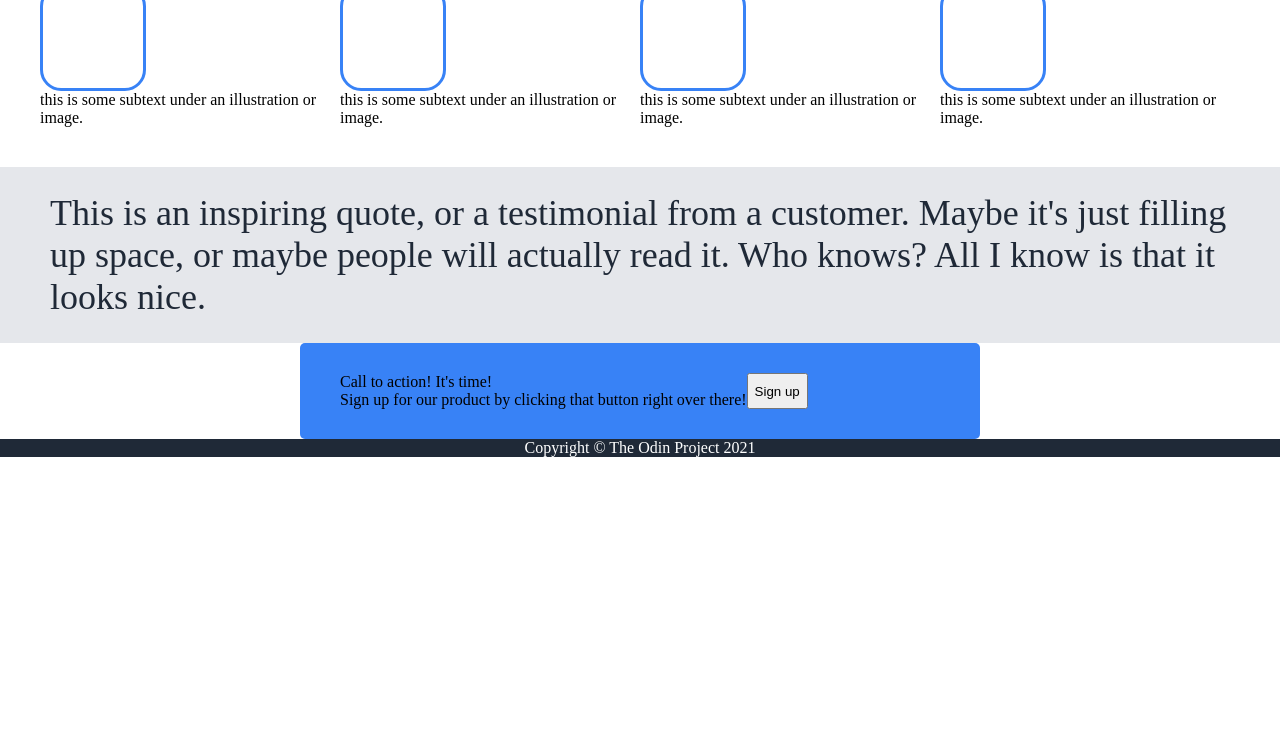
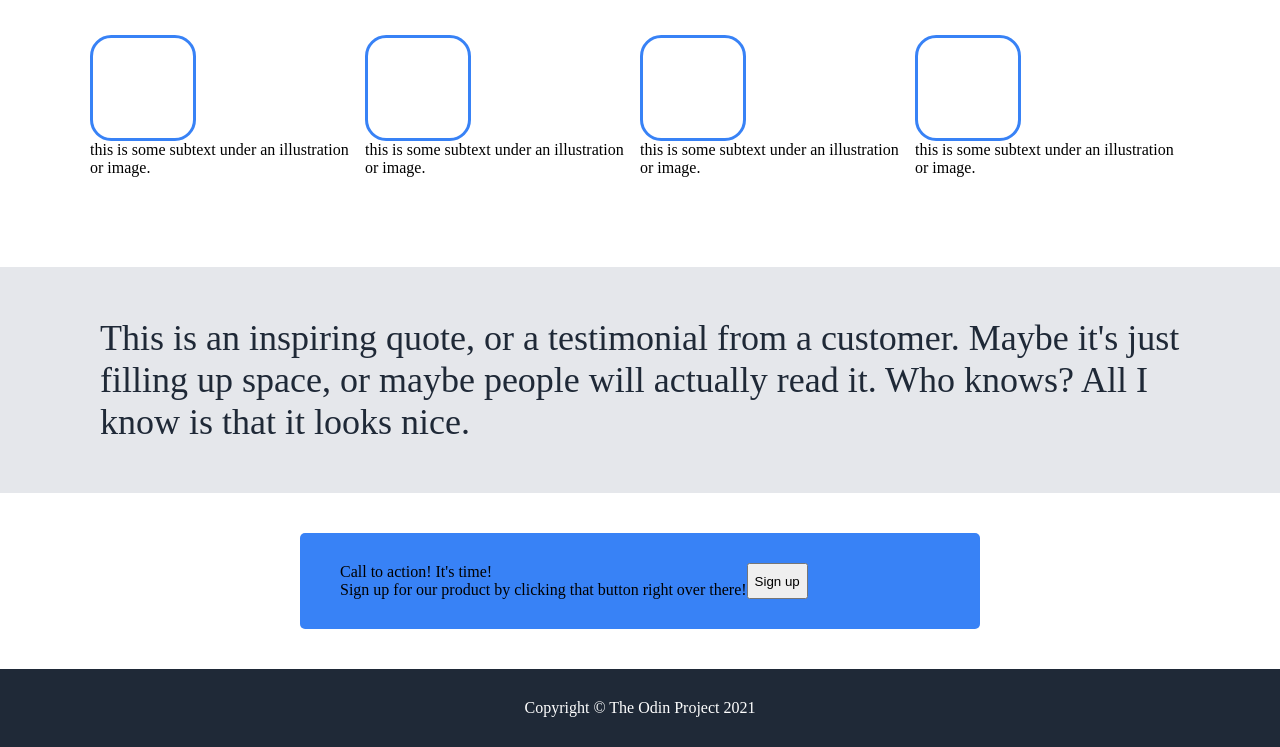
Before and after one commit to cesare-garcia/Odin-Landing-Page, a plain HTML site: page index.html in a window 1280 px wide. Shown: the part 389-1136 px from the top of the page. Before the commit the page ends 846 px from the top, so only its background shows below. Drawn offline with Linux system fonts and the light colour scheme.

Commit message:
Add padding to CSS selectors

```diff
--- a/style.css
+++ b/style.css
@@ -75,6 +75,7 @@ ul {
 .four-box {
     display: flex;
     justify-content: center;
+    padding: 50px;
 }
 
 .box {
@@ -89,7 +90,7 @@ ul {
 
 .info-3 {
     background-color: #e5e7eb;
-    padding: 25px 50px;
+    padding: 50px 100px;
     display: flex;
     justify-content: center;
     align-items: center;
@@ -107,6 +108,7 @@ ul {
     display: flex;
     justify-content: center;
     align-items: center;
+    padding: 40px;
 }
 
 .internal-container {
@@ -142,4 +144,5 @@ ul {
     justify-content: center;
     align-items: center;
     color: white;
+    padding: 30px;
 }
```
